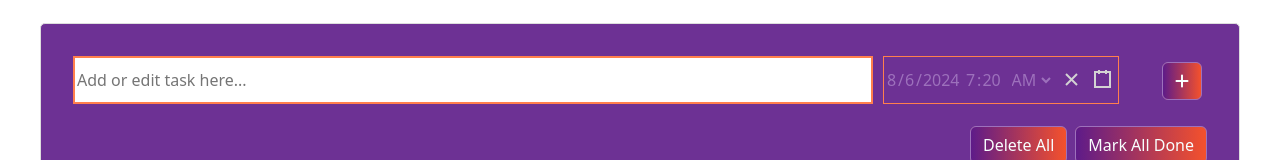
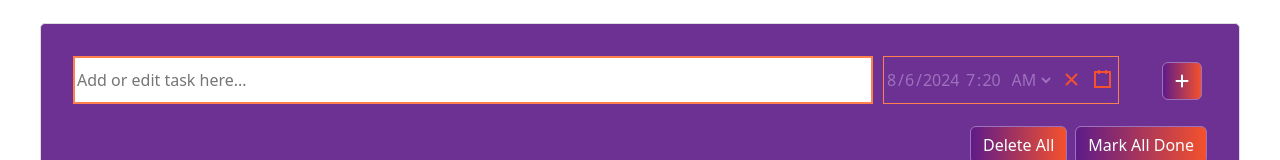
Before and after one commit to katrina110/TO-DO-APP, a React (Vite) app: page / in a window 1280 px wide. Shown: the part 131-291 px from the top of the page. Built offline with nearby package versions, Linux system fonts and the light colour scheme.

Commit message:
Update App.css

```diff
--- a/src/App.css
+++ b/src/App.css
@@ -229,7 +229,7 @@ input[type="checkbox"]:checked {
   margin-bottom: 10px;
   height: 40px;
   margin-left: 10px;
-  color: darkgrey;
+  color:  #F4512C !important;
 }
 
 .react-datetime-picker__wrapper{
@@ -258,7 +258,7 @@ input[type="checkbox"]:checked {
 
 .react-datetime-picker__calendar-button__icon,
 .react-datetime-picker__button__icon {
-  stroke: lightgray !important;
+  stroke:  #F4512C !important;
 }
 
 .btn-primary {
```
